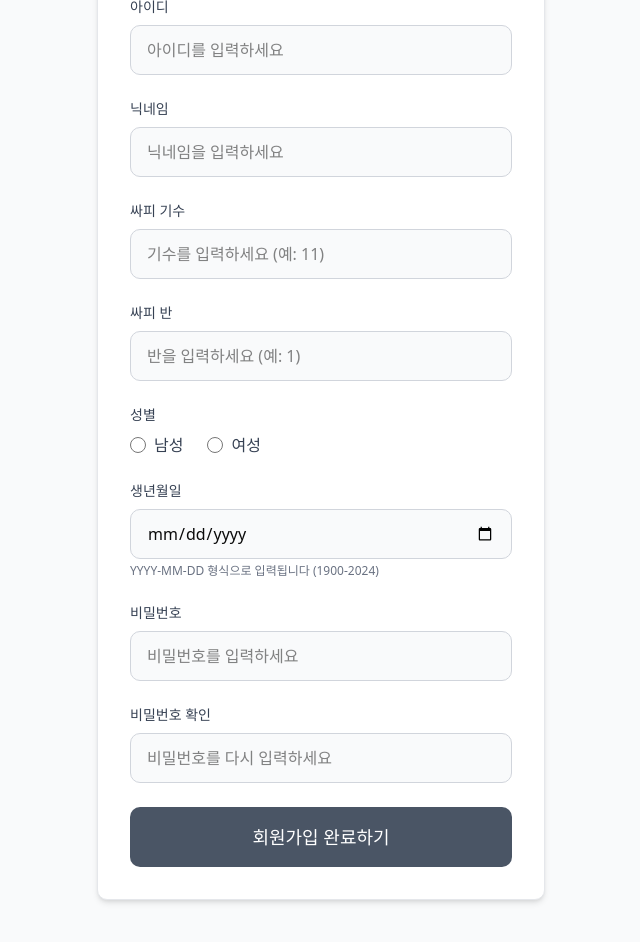
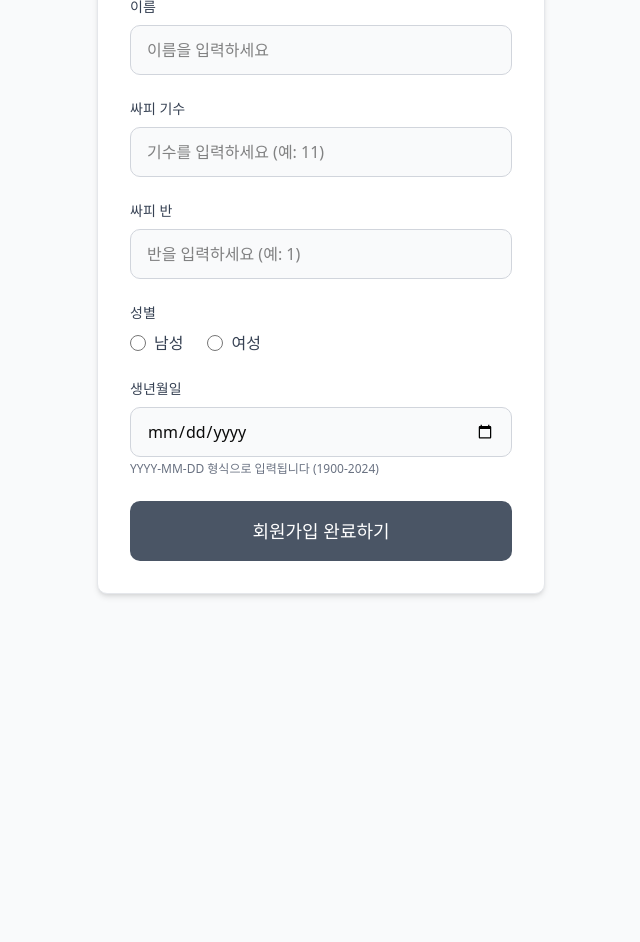
Before and after one commit to ssabab/ssabab-nextjs, a Next.js app: page /signup in a window 1280 px wide. Shown: the part 260-1202 px from the top of the page, without its empty margins (319-959 px from the left). After the commit the page ends 998 px from the top, so only its background shows below. Built offline with nearby package versions, Linux system fonts and the light colour scheme.

Commit message:
fix: signup page request 타입 변경

```diff
--- a/src/app/signup/page.tsx
+++ b/src/app/signup/page.tsx
@@ -3,12 +3,12 @@
 import React, { useState, useEffect } from 'react'
 import { useRouter } from 'next/navigation'
 import { FaArrowLeft } from 'react-icons/fa'
-import { useAuthStore } from '@/stores/useAuthStore'
+import api from '@/lib/api'
+import { isAxiosError } from 'axios'
 
 export default function SignupPage() {
   const router = useRouter()
   const [formData, setFormData] = useState({
-    username: '',
     nickname: '',
     ssafyGeneration: '',
     ssafyRegion: '대전',
@@ -16,25 +16,34 @@ export default function SignupPage() {
     gender: '',
     birthDate: ''
   })
-  const [password, setPassword] = useState("")
-  const [confirmPassword, setConfirmPassword] = useState("")
-  const signup = useAuthStore((s) => s.signup)
+  const [socialData, setSocialData] = useState({
+    email: '',
+    provider: '',
+    providerId: '',
+    profileImage: '',
+    name: ''
+  })
 
   useEffect(() => {
-    // const params = new URLSearchParams(window.location.search);
-    // const email = params.get('email') || '';
-    // const provider = params.get('provider') || '';
-    // const providerId = params.get('providerId') || '';
-    // const profileImage = params.get('profileImage') || '';
-    // const socialNameFromUrl = params.get('username') || '';
-    // setSocialData({
-    //   email,
-    //   provider,
-    //   providerId,
-    //   profileImage,
-    //   name: decodeURIComponent(socialNameFromUrl)
-    // });
-  }, []);
+    const params = new URLSearchParams(window.location.search)
+    const email = params.get('email') || ''
+    const provider = params.get('provider') || ''
+    const providerId = params.get('providerId') || ''
+    const profileImage = params.get('profileImage') || ''
+    const socialNameFromUrl = params.get('name') || ''
+
+    setSocialData({
+      email,
+      provider,
+      providerId,
+      profileImage,
+      name: decodeURIComponent(socialNameFromUrl)
+    })
+    setFormData(prev => ({
+      ...prev,
+      nickname: decodeURIComponent(socialNameFromUrl)
+    }))
+  }, [])
 
   const handleInputChange = (e: React.ChangeEvent<HTMLInputElement | HTMLSelectElement>) => {
     const { name, value } = e.target
@@ -47,18 +56,14 @@ export default function SignupPage() {
   const handleBirthDateChange = (e: React.ChangeEvent<HTMLInputElement>) => {
     let value = e.target.value
 
-    // 날짜 형식 검증 (YYYY-MM-DD)
     const datePattern = /^\d{4}-\d{2}-\d{2}$/
 
-    // 입력값이 비어있지 않고 패턴에 맞지 않으면 이전 값 유지
     if (value && !datePattern.test(value)) {
-      // 연도가 4자리를 초과하지 않도록 제한
       if (value.length > 10) {
         value = value.substring(0, 10)
       }
     }
 
-    // 연도 범위 검증 (1900-2024)
     if (value && datePattern.test(value)) {
       const year = parseInt(value.split('-')[0])
       if (year < 1900 || year > 2024) {
@@ -80,18 +85,34 @@ export default function SignupPage() {
     }))
   }
 
-  const handleSignup = async () => {
-    if (password !== confirmPassword) {
-      alert("비밀번호가 일치하지 않습니다.")
-      return
+  const handleSignup = async (e: React.FormEvent) => {
+    e.preventDefault()
+
+    const signupRequest = {
+      provider: socialData.provider,
+      email: socialData.email,
+      providerId: socialData.providerId,
+      profileImage: socialData.profileImage,
+      username: socialData.email,
+      nickname: formData.nickname,
+      ssafyYear: formData.ssafyGeneration,
+      classNum: formData.ssafyClass,
+      ssafyRegion: formData.ssafyRegion,
+      gender: formData.gender,
+      birthDate: formData.birthDate
     }
 
     try {
-      await signup(formData.username, password, formData.nickname)
-      alert("회원가입이 완료되었습니다. 로그인 페이지로 이동합니다.")
-      router.push("/login")
-    } catch (err) {
-      console.error("회원가입 실패:", err)
+      const res = await api.post('/account/signup', signupRequest)
+      console.log('회원가입 성공:', res.data)
+      alert("회원가입이 완료되었습니다. 싸밥 메인 페이지로 이동합니다.")
+      router.push("/ssabab")
+    } catch (err: unknown) {
+      if (isAxiosError(err)) {
+        console.error("회원가입 실패:", err.response?.data || err.message)
+      } else {
+        console.error("회원가입 실패:", err)
+      }
       alert("회원가입에 실패했습니다. 입력 정보를 확인해주세요.")
     }
   }
@@ -106,7 +127,6 @@ export default function SignupPage() {
         <div className="flex items-center justify-center min-h-[calc(100vh-160px)]">
           <div className="bg-white p-8 rounded-lg shadow-md border border-gray-200 w-full max-w-md relative">
 
-            {/* 뒤로가기 버튼 */}
             <button
               onClick={handleGoBack}
               className="absolute top-6 left-6 p-2 text-gray-600 hover:text-gray-800 transition-colors"
@@ -115,34 +135,15 @@ export default function SignupPage() {
               <FaArrowLeft size={20} />
             </button>
 
-            {/* 제목 */}
             <div className="text-center mb-8 mt-4">
               <h1 className="text-2xl font-bold text-gray-800">회원가입</h1>
             </div>
 
-            {/* 회원가입 폼 */}
             <form onSubmit={handleSignup} className="space-y-6">
 
-              {/* 유저명 입력 */}
-              <div>
-                <label htmlFor="username" className="block text-sm font-medium text-gray-700 mb-2">
-                  아이디
-                </label>
-                <input
-                  type="text"
-                  id="username"
-                  name="username"
-                  value={formData.username}
-                  onChange={handleInputChange}
-                  placeholder="아이디를 입력하세요"
-                  className="w-full px-4 py-3 border border-gray-300 rounded-lg focus:outline-none focus:ring-2 focus:ring-orange-500 focus:border-transparent bg-gray-50"
-                />
-              </div>
-
-              {/* 닉네임 입력 */}
               <div>
                 <label htmlFor="nickname" className="block text-sm font-medium text-gray-700 mb-2">
-                  닉네임
+                  이름
                 </label>
                 <input
                   type="text"
@@ -150,12 +151,11 @@ export default function SignupPage() {
                   name="nickname"
                   value={formData.nickname}
                   onChange={handleInputChange}
-                  placeholder="닉네임을 입력하세요"
+                  placeholder="이름을 입력하세요"
                   className="w-full px-4 py-3 border border-gray-300 rounded-lg focus:outline-none focus:ring-2 focus:ring-orange-500 focus:border-transparent bg-gray-50"
                 />
               </div>
 
-              {/* 싸피 기수 입력 */}
               <div>
                 <label htmlFor="ssafyGeneration" className="block text-sm font-medium text-gray-700 mb-2">
                   싸피 기수
@@ -173,7 +173,6 @@ export default function SignupPage() {
                 />
               </div>
 
-              {/* 싸피 반 입력 */}
               <div>
                 <label htmlFor="ssafyClass" className="block text-sm font-medium text-gray-700 mb-2">
                   싸피 반
@@ -191,7 +190,6 @@ export default function SignupPage() {
                 />
               </div>
 
-              {/* 성별 선택 */}
               <div>
                 <label className="block text-sm font-medium text-gray-700 mb-2">
                   성별
@@ -222,7 +220,6 @@ export default function SignupPage() {
                 </div>
               </div>
 
-              {/* 생년월일 입력 */}
               <div>
                 <label htmlFor="birthDate" className="block text-sm font-medium text-gray-700 mb-2">
                   생년월일
@@ -240,39 +237,6 @@ export default function SignupPage() {
                 <p className="text-xs text-gray-500 mt-1">YYYY-MM-DD 형식으로 입력됩니다 (1900-2024)</p>
               </div>
 
-              {/* 비밀번호 입력 */}
-              <div>
-                <label htmlFor="password" className="block text-sm font-medium text-gray-700 mb-2">
-                  비밀번호
-                </label>
-                <input
-                  type="password"
-                  id="password"
-                  name="password"
-                  value={password}
-                  onChange={(e) => setPassword(e.target.value)}
-                  placeholder="비밀번호를 입력하세요"
-                  className="w-full px-4 py-3 border border-gray-300 rounded-lg focus:outline-none focus:ring-2 focus:ring-orange-500 focus:border-transparent bg-gray-50"
-                />
-              </div>
-
-              {/* 비밀번호 확인 */}
-              <div>
-                <label htmlFor="confirmPassword" className="block text-sm font-medium text-gray-700 mb-2">
-                  비밀번호 확인
-                </label>
-                <input
-                  type="password"
-                  id="confirmPassword"
-                  name="confirmPassword"
-                  value={confirmPassword}
-                  onChange={(e) => setConfirmPassword(e.target.value)}
-                  placeholder="비밀번호를 다시 입력하세요"
-                  className="w-full px-4 py-3 border border-gray-300 rounded-lg focus:outline-none focus:ring-2 focus:ring-orange-500 focus:border-transparent bg-gray-50"
-                />
-              </div>
-
-              {/* 회원가입 완료 버튼 */}
               <button
                 type="submit"
                 className="w-full px-4 py-4 bg-gray-600 text-white rounded-lg font-medium text-lg
```
